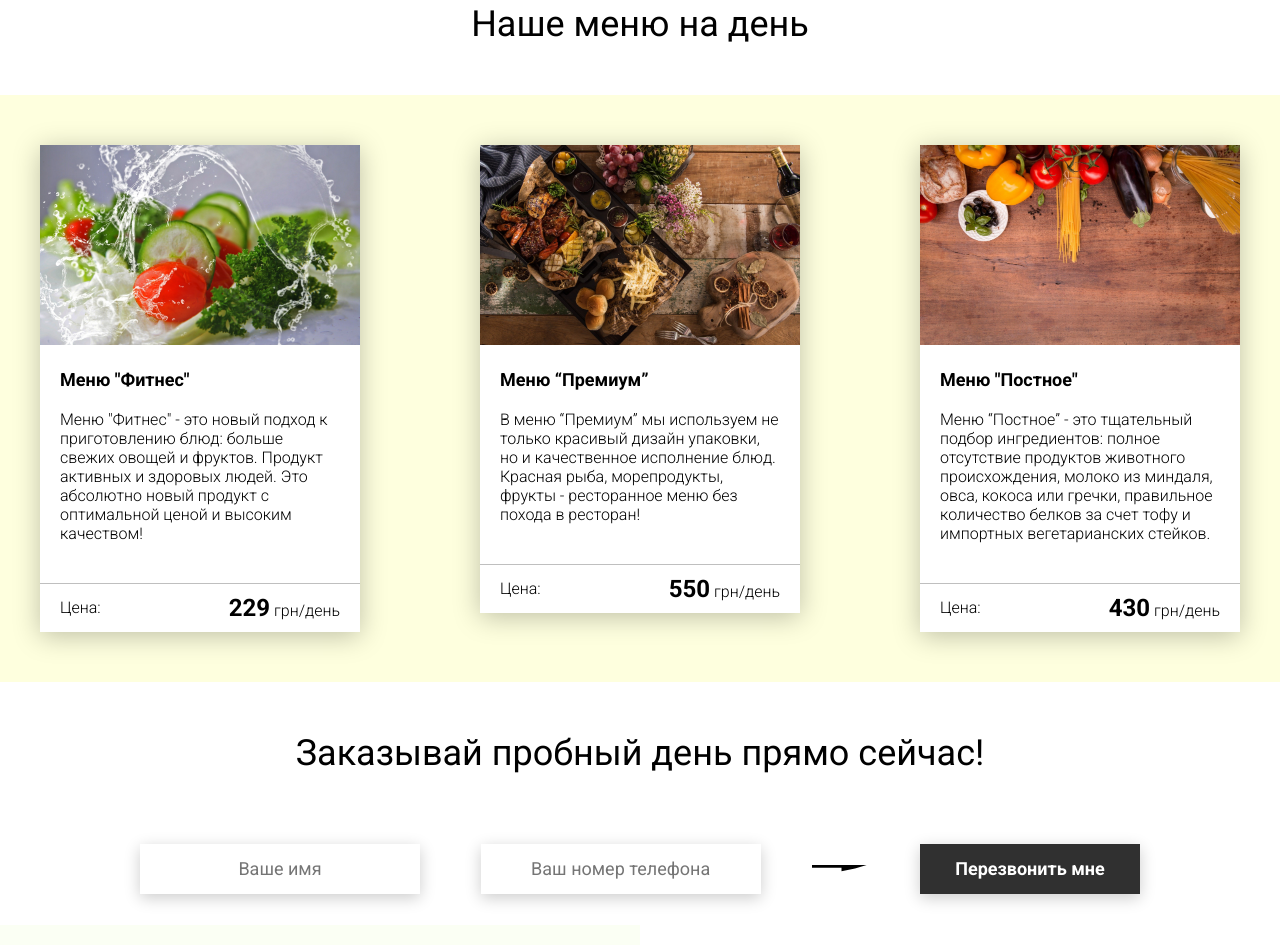
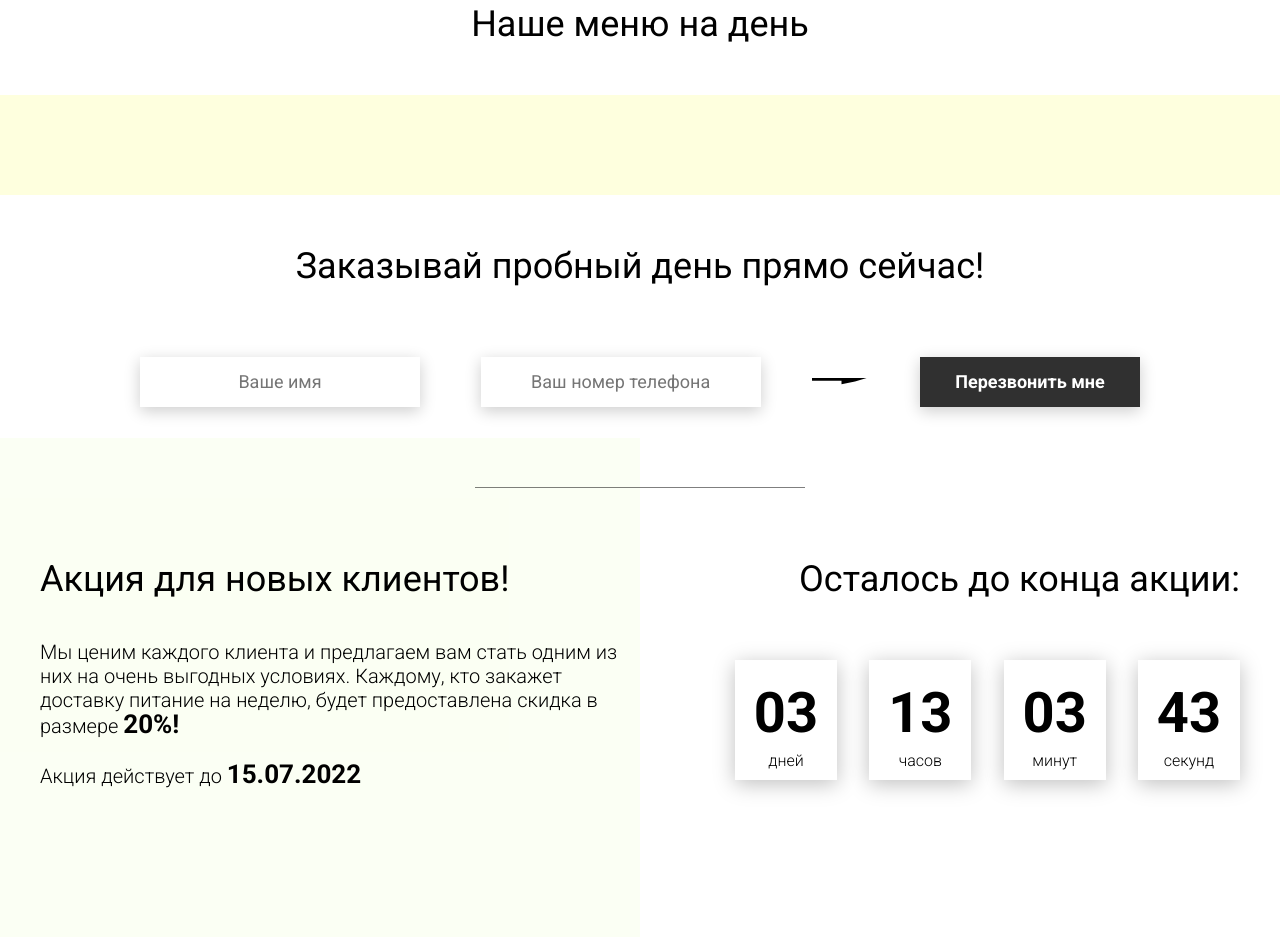
Before and after one commit to TarasOleksyshyn/Food, a website: page src/index.html in a window 1280 px wide. Shown: the part 2551-3496 px from the top of the page. Drawn offline with Linux system fonts and the light colour scheme.

Commit message:
menu cards was removed from html

```diff
--- a/src/index.html
+++ b/src/index.html
@@ -185,36 +185,6 @@
 
         <div class="menu__field">
             <div class="container">
-                <div class="menu__item">
-                    <img src="img/tabs/vegy.jpg" alt="vegy">
-                    <h3 class="menu__item-subtitle">Меню "Фитнес"</h3>
-                    <div class="menu__item-descr">Меню "Фитнес" - это новый подход к приготовлению блюд: больше свежих овощей и фруктов. Продукт активных и здоровых людей. Это абсолютно новый продукт с оптимальной ценой и высоким качеством!</div>
-                    <div class="menu__item-divider"></div>
-                    <div class="menu__item-price">
-                        <div class="menu__item-cost">Цена:</div>
-                        <div class="menu__item-total"><span>229</span> грн/день</div>
-                    </div>
-                </div>
-                <div class="menu__item">
-                    <img src="img/tabs/elite.jpg" alt="elite">
-                    <h3 class="menu__item-subtitle">Меню “Премиум”</h3>
-                    <div class="menu__item-descr">В меню “Премиум” мы используем не только красивый дизайн упаковки, но и качественное исполнение блюд. Красная рыба, морепродукты, фрукты - ресторанное меню без похода в ресторан!</div>
-                    <div class="menu__item-divider"></div>
-                    <div class="menu__item-price">
-                        <div class="menu__item-cost">Цена:</div>
-                        <div class="menu__item-total"><span>550</span> грн/день</div>
-                    </div>
-                </div>
-                <div class="menu__item">
-                    <img src="img/tabs/post.jpg" alt="post">
-                    <h3 class="menu__item-subtitle">Меню "Постное"</h3>
-                    <div class="menu__item-descr">Меню “Постное” - это тщательный подбор ингредиентов: полное отсутствие продуктов животного происхождения, молоко из миндаля, овса, кокоса или гречки, правильное количество белков за счет тофу и импортных вегетарианских стейков. </div>
-                    <div class="menu__item-divider"></div>
-                    <div class="menu__item-price">
-                        <div class="menu__item-cost">Цена:</div>
-                        <div class="menu__item-total"><span>430</span> грн/день</div>
-                    </div>
-                </div>
             </div>
         </div>
     </div>
```
